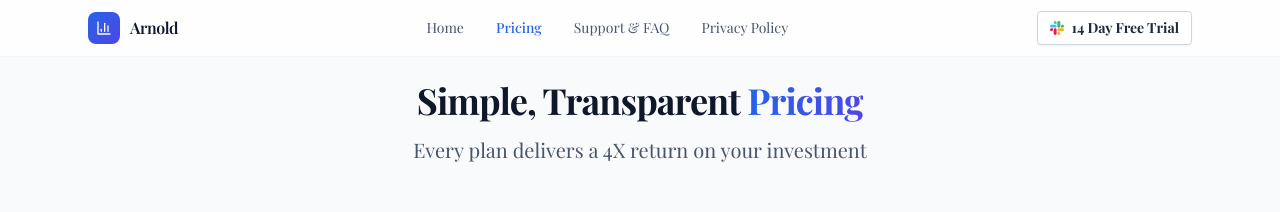
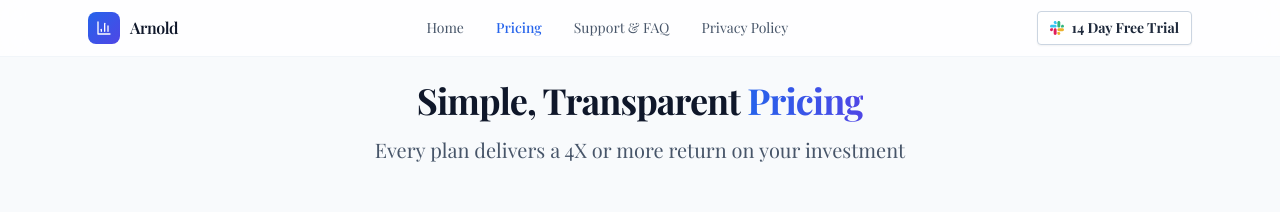
Before and after one commit to McGovs/arnold-the-analyst-frontend-v2-markdown, a React (Vite) app: page /pricing in a window 1280 px wide. Shown: the top 212 px of the page. Built offline with nearby package versions, Linux system fonts and the light colour scheme; a web font is replaced by a local one.

Commit message:
Update Pricing.tsx

```diff
--- a/src/pages/Pricing.tsx
+++ b/src/pages/Pricing.tsx
@@ -120,7 +120,7 @@ export default function Pricing() {
             </span>
           </h1>
           <p className="text-xl text-slate-600">
-            Every plan delivers a 4X return on your investment
+            Every plan delivers a 4X or more return on your investment
           </p>
         </div>
 
```
